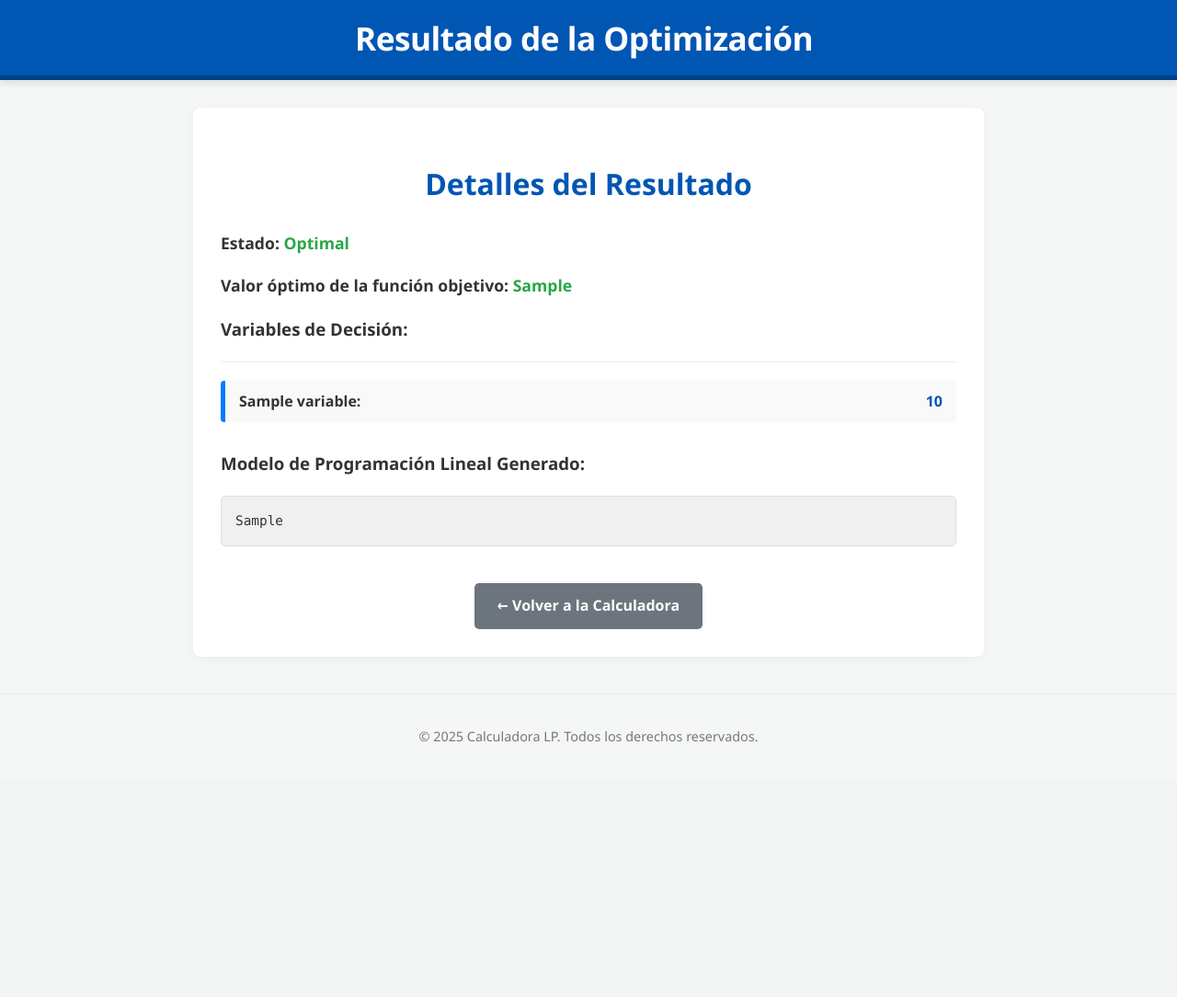
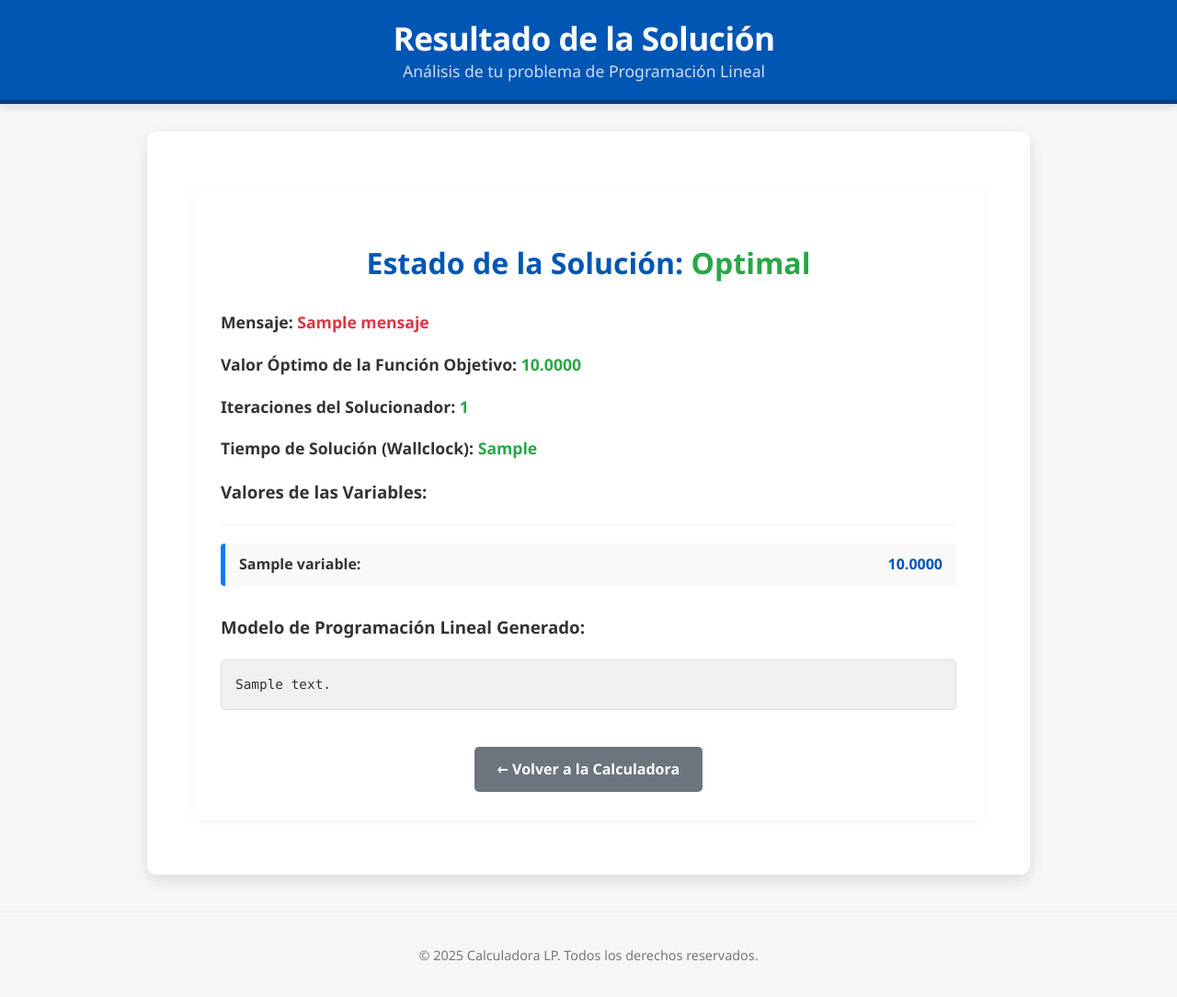
Before and after one commit to wasoisky/calculadora_simplex, a Flask app: template templates/resultado.html in a window 1280 px wide. Shown: the whole page at 92% size. Before the commit the page ends 807 px from the top, so only its background shows below. Run offline with Flask 3, Linux system fonts and the light colour scheme; the template is opened without the code that fills it: most values are stand-ins (such as "Sample title", 1, 10 or a date in 2020).

Commit message:
iteracciones

```diff
--- a/app.py
+++ b/app.py
@@ -1,5 +1,6 @@
-from flask import Flask, render_template, request,redirect, url_for
+from flask import Flask, render_template, request, redirect, url_for
 from solver import resolver_problema
+import os
 
 app = Flask(__name__)
 
@@ -20,14 +21,18 @@ def resolver():
 
         for i, linea in enumerate(restricciones_raw):
             if not linea.strip():
-                continue  # ignorar líneas vacías
+                continue
             partes = linea.strip().split()
             if len(partes) != num_vars:
-                return f"❌ Restricción #{i+1} inválida: se esperaban {num_vars} valores, pero hay {len(partes)}.", 400
+                # DEBUG: Imprime el error antes de renderizar
+                print(f"DEBUG: Error de validación en restricción #{i+1}: número de valores incorrecto.")
+                return render_template('resultado.html', resultado={"error": f"Restricción #{i+1} inválida: se esperaban {num_vars} valores, pero hay {len(partes)}."})
             try:
                 fila = list(map(float, partes))
             except ValueError:
-                return f"❌ Restricción #{i+1} contiene valores no numéricos.", 400
+                # DEBUG: Imprime el error antes de renderizar
+                print(f"DEBUG: Error de validación en restricción #{i+1}: valores no numéricos.")
+                return render_template('resultado.html', resultado={"error": f"Restricción #{i+1} contiene valores no numéricos."})
             restricciones.append(fila)
 
         # Procesar signos
@@ -35,18 +40,47 @@ def resolver():
         rhs = [float(x.strip()) for x in request.form['rhs'].strip().split('\n') if x.strip()]
 
         if not (len(signos) == len(restricciones) == len(rhs)):
-            return "❌ El número de restricciones, signos y RHS debe coincidir.", 400
+            # DEBUG: Imprime el error antes de renderizar
+            print("DEBUG: Error de validación: el número de restricciones, signos y RHS no coincide.")
+            return render_template('resultado.html', resultado={"error": "El número de restricciones, signos y RHS debe coincidir."})
 
+        # DEBUG: Imprime los inputs antes de llamar a resolver_problema
+        print("\nDEBUG: Inputs recibidos para resolver_problema:")
+        print(f"  Tipo: {tipo}")
+        print(f"  Objetivo: {coef_objetivo}")
+        print(f"  Restricciones: {restricciones}")
+        print(f"  Signos: {signos}")
+        print(f"  RHS: {rhs}")
+
+        # Llama a la función resolver_problema
         resultado = resolver_problema(tipo, coef_objetivo, restricciones, signos, rhs)
 
-        # Leer archivo .lp generado por PuLP
-        with open(resultado['lp_path'], 'r', encoding='utf-8') as f:
-            modelo_lp = f.read()
+        # DEBUG: Imprime el diccionario 'resultado' completo devuelto por resolver_problema
+        print("\nDEBUG: Diccionario 'resultado' devuelto por resolver_problema:")
+        print(resultado)
 
-        return render_template('resultado.html', resultado=resultado, modelo_lp=modelo_lp)
+        modelo_lp_contenido = ""
+        # Leer el contenido del archivo .lp si se generó
+        if "lp_path" in resultado and resultado["lp_path"] and os.path.exists(resultado["lp_path"]):
+            try:
+                with open(resultado["lp_path"], 'r', encoding='utf-8') as f:
+                    modelo_lp_contenido = f.read()
+                os.unlink(resultado["lp_path"]) # Eliminar el archivo temporal después de leerlo
+            except Exception as e:
+                modelo_lp_contenido = f"Error al leer el archivo LP: {e}"
+
+        # DEBUG: Confirma qué se va a renderizar
+        print("\nDEBUG: Renderizando resultado.html con:")
+        print(f"  resultado: {resultado}")
+        print(f"  modelo_lp_contenido (primeras 100 chars): {modelo_lp_contenido[:100]}...")
+
+        return render_template('resultado.html', resultado=resultado, modelo_lp_contenido=modelo_lp_contenido)
 
     except Exception as e:
-        return f"❌ Error inesperado: {str(e)}", 500
+        # Captura cualquier error inesperado y lo pasa a la plantilla de resultados
+        # DEBUG: Imprime la excepción exacta
+        print(f"\nDEBUG: Excepción inesperada capturada en app.py: {e}")
+        return render_template('resultado.html', resultado={"error": f"Ocurrió un error inesperado al procesar: {str(e)}"})
 
 if __name__ == '__main__':
     app.run(debug=True)
--- a/static/styles.css
+++ b/static/styles.css
@@ -347,3 +347,67 @@ footer {
     background-color: #5a6268;
     transform: translateY(-2px);
 }
+/* ... Tus estilos existentes para body, main, header, etc. ... */
+
+/* Estilos para la sección del log de iteraciones */
+.log-section {
+    margin-top: 30px;
+    padding-top: 20px;
+    border-top: 1px solid #eee;
+}
+
+.log-section h3 {
+    color: #0056b3;
+    margin-bottom: 15px;
+    font-size: 1.4em;
+    border-bottom: none;
+    padding-bottom: 0;
+}
+
+.solver-log-output {
+    background-color: #f8f8f8;
+    border: 1px solid #e0e0e0;
+    border-radius: 5px;
+    padding: 15px;
+    font-family: 'Consolas', 'Monaco', 'Courier New', monospace;
+    font-size: 0.85em;
+    white-space: pre-wrap;
+    word-wrap: break-word;
+    max-height: 400px;
+    overflow-y: auto;
+    line-height: 1.4;
+    color: #444;
+    box-shadow: inset 0 1px 3px rgba(0,0,0,0.05);
+}
+
+/* Estilos para el mensaje de error */
+.error-message-box {
+    background-color: #f8d7da; /* Fondo rojo claro */
+    color: #721c24; /* Texto rojo oscuro */
+    border: 1px solid #f5c6cb;
+    border-radius: 5px;
+    padding: 15px;
+    margin-top: 25px;
+    margin-bottom: 25px;
+    font-size: 1em;
+    font-weight: bold;
+}
+
+.error-message-box h3 {
+    color: #721c24;
+    margin-top: 0;
+    margin-bottom: 10px;
+    font-size: 1.2em;
+}
+
+.error-message-box p {
+    margin-bottom: 0;
+}
+
+p.error-message {
+    color: #dc3545; /* Rojo */
+    font-weight: bold;
+    margin-top: 10px;
+}
+
+/* ... El resto de tus estilos ... */
--- a/templates/resultado.html
+++ b/templates/resultado.html
@@ -3,31 +3,82 @@
 <head>
     <meta charset="UTF-8">
     <meta name="viewport" content="width=device-width, initial-scale=1.0">
-    <title>Resultado - Calculadora LP</title>
+    <title>Resultado de la Solución PL</title>
     <link rel="stylesheet" href="{{ url_for('static', filename='styles.css') }}">
 </head>
 <body>
     <header>
-        <h1>Resultado de la Optimización</h1>
+        <div class="header-content">
+            <h1>
+                Resultado de la Solución
+                <small class="subtitle">Análisis de tu problema de Programación Lineal</small>
+            </h1>
+        </div>
     </header>
 
-    <main class="result-container">
-        <h2>Detalles del Resultado</h2>
-        <p><strong>Estado:</strong> <span class="result-value">{{ resultado.estado }}</span></p>
-        <p><strong>Valor óptimo de la función objetivo:</strong> <span class="result-value">{{ resultado.funcion_objetivo }}</span></p>
+    <main>
+        <div class="result-container">
+            {# Mostramos el error si existe en el diccionario 'resultado' #}
+            {% if resultado.error %}
+                <div class="error-message-box">
+                    <h3>¡Error!</h3>
+                    <p>{{ resultado.error }}</p>
+                    <p>Por favor, revisa tus entradas y el formato de los datos.</p>
+                </div>
+            {# Si no hay un error explícito, entonces intentamos mostrar el estado de la solución #}
+            {% else %}
+                <h2>Estado de la Solución: <span class="result-value">{{ resultado.estado }}</span></h2>
 
-        <h3>Variables de Decisión:</h3>
+                {# Mensajes para estados no óptimos (Infeasible, Unbounded, etc.) #}
+                {% if resultado.mensaje %}
+                    <p class="error-message"><strong>Mensaje:</strong> {{ resultado.mensaje }}</p>
+                {% endif %}
+
+                {# Solo mostramos los detalles de la solución si el estado es Optimal #}
+                {% if resultado.estado == "Optimal" %}
+                    <p><strong>Valor Óptimo de la Función Objetivo:</strong> <span class="result-value">{{ "%.4f"|format(resultado.funcion_objetivo) }}</span></p>
+
+                    {# Mostrar iteraciones y tiempo si están disponibles #}
+                    {% if resultado.num_iteraciones != "N/A" %}
+                        <p><strong>Iteraciones del Solucionador:</strong> <span class="result-value">{{ resultado.num_iteraciones }}</span></p>
+                    {% endif %}
+                    {% if resultado.tiempo_solver != "N/A" %}
+                        <p><strong>Tiempo de Solución (Wallclock):</strong> <span class="result-value">{{ resultado.tiempo_solver }}</span></p>
+                    {% endif %}
+
+                    <h3>Valores de las Variables:</h3>
                     <ul class="variable-list">
                         {% for nombre, valor in resultado.variables.items() %}
-            <li><strong>{{ nombre }}:</strong> <span class="variable-value">{{ valor }}</span></li>
+                            <li>
+                                <strong>{{ nombre }}:</strong>
+                                <span class="variable-value">{{ "%.4f"|format(valor) }}</span>
+                            </li>
                         {% endfor %}
                     </ul>
+                {% endif %}
 
+                {# Mostrar el modelo LP generado si existe el contenido #}
+                {% if modelo_lp_contenido %}
                     <h3>Modelo de Programación Lineal Generado:</h3>
-        <pre class="lp-model-code">{{ modelo_lp }}</pre>
+                    <pre class="lp-model-code">{{ modelo_lp_contenido }}</pre>
+                {% endif %}
+
+                {# Puedes optar por NO mostrar el log completo por defecto. #}
+                {# Si quieres mostrarlo, descomenta el siguiente bloque: #}
+                {#
+                {% if resultado.log %}
+                <div class="log-section">
+                    <h3>Log Completo del Solucionador:</h3>
+                    <pre class="solver-log-output">{{ resultado.log }}</pre>
+                    <p class="help-text">Este es el registro completo de la ejecución del algoritmo de optimización.</p>
+                </div>
+                {% endif %}
+                #}
+            {% endif %} {# Cierre del if resultado.error #}
 
             <div class="back-link">
                 <a href="/" class="button-back">← Volver a la Calculadora</a>
+            </div>
         </div>
     </main>
 
```
Also changed, not shown: solver.py (+80 -8 lines). Lines whose indentation alone changed are shown as unchanged.
